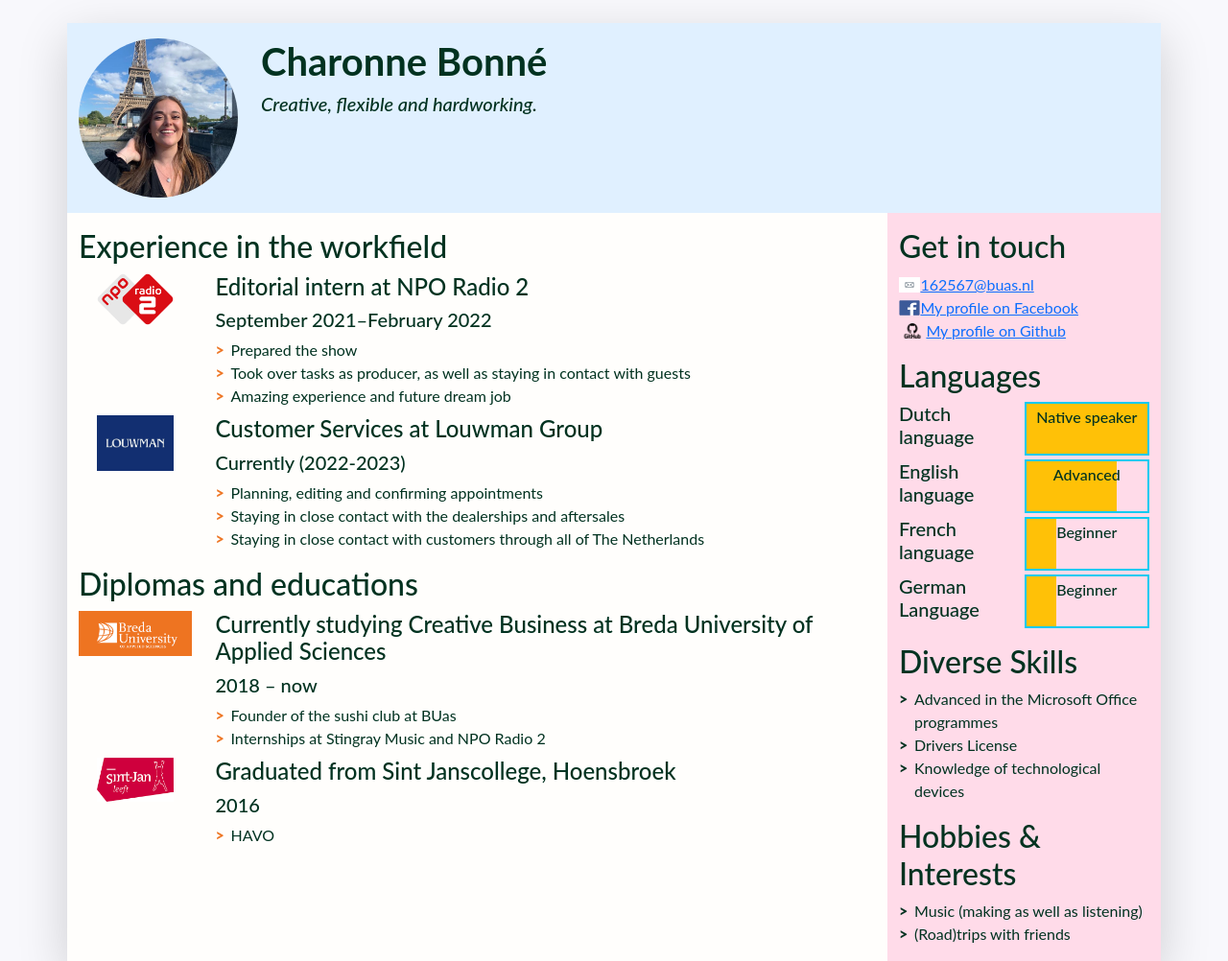
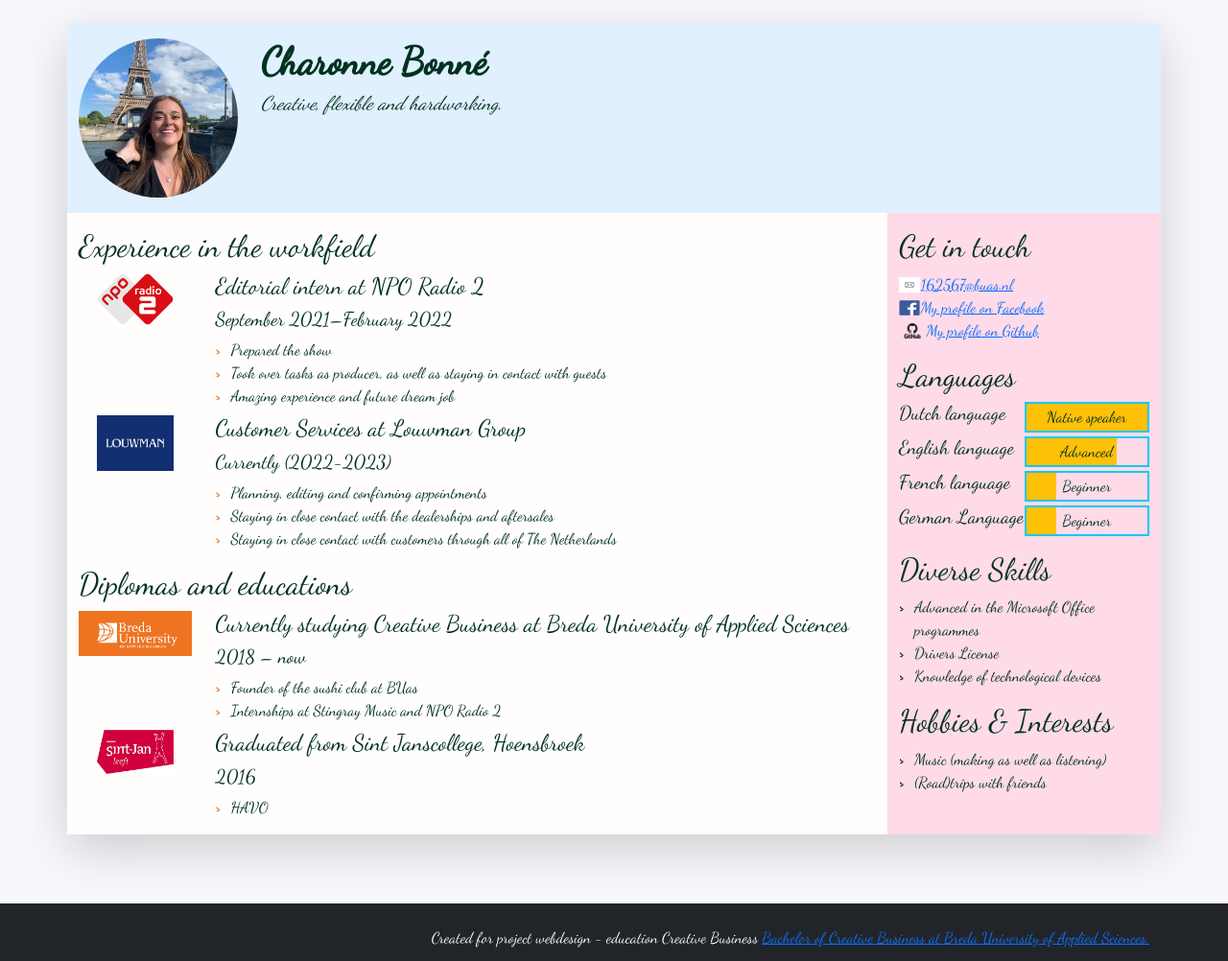
Before and after one commit to charonneb/retake162567, a plain HTML site: page index.html in a window 1280 px wide. Shown: the top 1002 px of the page at 96% size. Drawn offline with nearby package versions, Linux system fonts and the light colour scheme.

Commit message:
styles.css

```diff
--- a/css/styles.css
+++ b/css/styles.css
@@ -1,12 +1,12 @@
 /* Use this file to use your own styles*/
 
 /* Import declaration to use Google Fonts - check https://fonts.google.com/ for details */
-@import url('https://fonts.googleapis.com/css2?family=Josefin+Sans:wght@300&display=swap');
+@import url('https://fonts.googleapis.com/css?family=Dancing Script');
 
 /* Styles for the body */
 
 body {
-	font-family: Lato, "Open Sans", Roboto, "Segoe UI", "Helvetica Neue", Helvetica, Times New Roman, sans-serif;
+	font-family: Dancing Script, Roboto, "Segoe UI", "Helvetica Neue", Helvetica, Times New Roman, sans-serif;
 	color: #013220;
 	background-color: #f8f8fc;
 }
```
